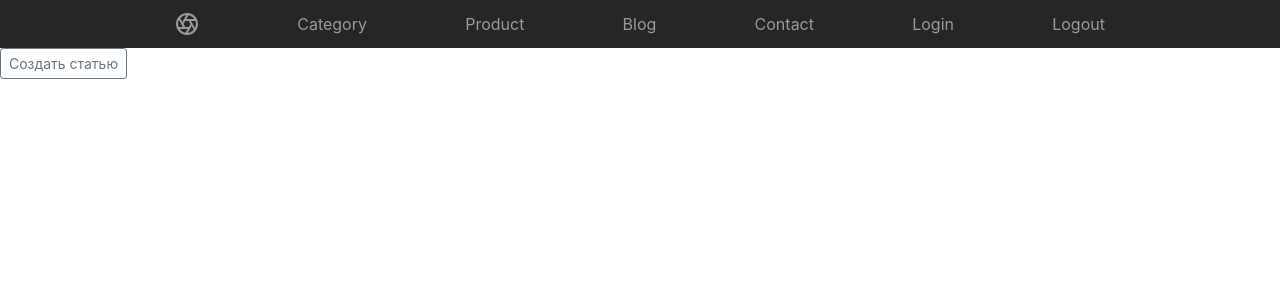
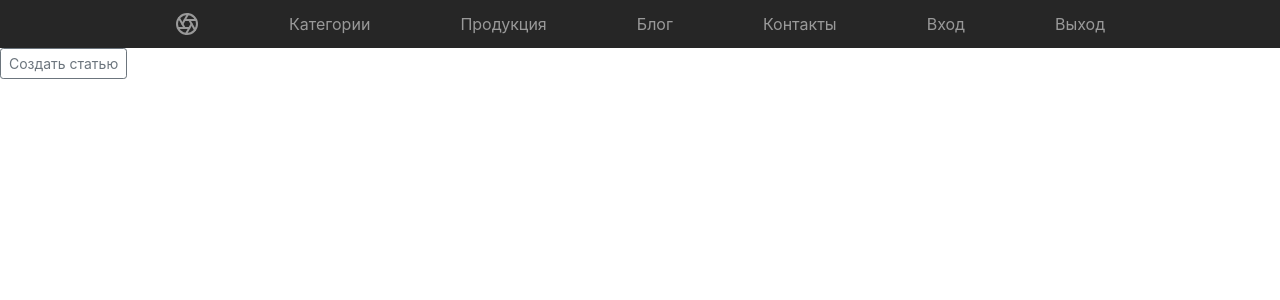
Before and after one commit to Olga-Yar/HW22, a Django app: page /blog/ in a window 1280 px wide. Shown: the top 300 px of the page. Run offline with Django 4.2, Linux system fonts and the light colour scheme; data that the repository does not hold is empty; parts of the project's set-up code (start-up, migrations or seed data) failed here and were passed over; some libraries are stand-ins or nearby versions.

Commit message:
изменение url в шаблонах

```diff
--- a/catalog/templates/catalog/base.html
+++ b/catalog/templates/catalog/base.html
@@ -27,13 +27,13 @@
         <a class="py-2" href="{% url 'catalog:home' %}">
           <svg xmlns="http://www.w3.org/2000/svg" width="24" height="24" viewBox="0 0 24 24" fill="none" stroke="currentColor" stroke-width="2" stroke-linecap="round" stroke-linejoin="round" class="d-block mx-auto"><circle cx="12" cy="12" r="10"></circle><line x1="14.31" y1="8" x2="20.05" y2="17.94"></line><line x1="9.69" y1="8" x2="21.17" y2="8"></line><line x1="7.38" y1="12" x2="13.12" y2="2.06"></line><line x1="9.69" y1="16" x2="3.95" y2="6.06"></line><line x1="14.31" y1="16" x2="2.83" y2="16"></line><line x1="16.62" y1="12" x2="10.88" y2="21.94"></line></svg>
         </a>
-        <a class="py-2 d-none d-md-inline-block" href="{% url 'catalog:category_list' %}">Category</a>
-        <a class="py-2 d-none d-md-inline-block" href="{% url 'catalog:product_list' %}">Product</a>
-        <a class="py-2 d-none d-md-inline-block" href="{% url 'catalog:blog_list' %}">Blog</a>
-        <a class="py-2 d-none d-md-inline-block" href="{% url 'catalog:contact' %}">Contact</a>
+        <a class="py-2 d-none d-md-inline-block" href="{% url 'catalog:category_list' %}">Категории</a>
+        <a class="py-2 d-none d-md-inline-block" href="{% url 'catalog:product_list' %}">Продукция</a>
+        <a class="py-2 d-none d-md-inline-block" href="{% url 'catalog:blog_list' %}">Блог</a>
+        <a class="py-2 d-none d-md-inline-block" href="{% url 'catalog:contact' %}">Контакты</a>
 
-        <a class="py-2 d-none d-md-inline-block" href="{% url 'users:login' %}">Login</a>
-        <a class="py-2 d-none d-md-inline-block" href="{% url 'users:logout' %}">Logout</a>
+        <a class="py-2 d-none d-md-inline-block" href="{% url 'users:login' %}">Вход</a>
+        <a class="py-2 d-none d-md-inline-block" href="{% url 'users:logout' %}">Выход</a>
       </div>
     </nav>
 
--- a/catalog/templates/catalog/blog_confirm_delete.html
+++ b/catalog/templates/catalog/blog_confirm_delete.html
@@ -13,7 +13,7 @@
         </form>
 
       <div class="card-footer">
-        <a href="{% url 'blog_list' %}" class="btn btn-sm btn-outline-secondary"> Назад </a>
+        <a href="{% url 'catalog:blog_list' %}" class="btn btn-sm btn-outline-secondary"> Назад </a>
       </div>
 
     </article>
--- a/catalog/templates/catalog/blog_form.html
+++ b/catalog/templates/catalog/blog_form.html
@@ -20,7 +20,7 @@
              </div>
         </div>
         <div class="card-footer">
-        <a href="{% url 'blog_item' blog.slug %}" class="btn btn-sm btn-outline-secondary"> Просмотр </a>
+        <a href="{% url 'catalog:blog_item' blog.slug %}" class="btn btn-sm btn-outline-secondary"> Просмотр </a>
       </div>
     </div>
 
--- a/catalog/templates/catalog/blog_list.html
+++ b/catalog/templates/catalog/blog_list.html
@@ -5,7 +5,7 @@
 
 <div class="row mb-2">
     <div class="col-md-11">
-      <a href="{% url 'blog_create' %}" class="btn btn-sm btn-outline-secondary">Создать статью</a>
+      <a href="{% url 'catalog:blog_create' %}" class="btn btn-sm btn-outline-secondary">Создать статью</a>
       {% for object in blog_list %}
         {% if object.is_public %}
         <div class="col p-4 d-flex flex-column position-static">
@@ -14,9 +14,9 @@
           <div class="mb-1 text-body-secondary">{{ object.date_create}}</div>
           <p class="card-text mb-4">{{object.content|linebreaks|truncatewords:20}}</p>
           <div class="btn-group">
-              <a href="{% url 'blog_item' object.slug %}" class="btn btn-sm btn-outline-secondary">Просмотр</a>
-              <a href="{% url 'blog_update' object.slug %}" class="btn btn-sm btn-outline-secondary">Изменить</a>
-              <a href="{% url 'blog_delete' object.slug %}" class="btn btn-sm btn-outline-secondary">Удалить</a>
+              <a href="{% url 'catalog:blog_item' object.slug %}" class="btn btn-sm btn-outline-secondary">Просмотр</a>
+              <a href="{% url 'catalog:blog_update' object.slug %}" class="btn btn-sm btn-outline-secondary">Изменить</a>
+              <a href="{% url 'catalog:blog_delete' object.slug %}" class="btn btn-sm btn-outline-secondary">Удалить</a>
           </div>
       </div>
       <hr>
--- a/catalog/templates/catalog/product_confirm_delete.html
+++ b/catalog/templates/catalog/product_confirm_delete.html
@@ -13,7 +13,7 @@
         </form>
 
       <div class="card-footer">
-        <a href="{% url 'product_list' %}" class="btn btn-sm btn-outline-secondary"> Назад </a>
+        <a href="{% url 'catalog:product_list' %}" class="btn btn-sm btn-outline-secondary"> Назад </a>
       </div>
 
     </article>
--- a/catalog/templates/catalog/product_form.html
+++ b/catalog/templates/catalog/product_form.html
@@ -22,7 +22,7 @@
              </div>
         </div>
         <div class="card-footer">
-        <a href="{% url 'product_list' %}" class="btn btn-sm btn-outline-secondary"> Назад </a>
+        <a href="{% url 'catalog:product_list' %}" class="btn btn-sm btn-outline-secondary"> Назад </a>
        </div>
 
 
@@ -40,7 +40,7 @@
              </div>
         </div>
         <div class="card-footer">
-        <a href="{% url 'product_list' %}" class="btn btn-sm btn-outline-secondary"> Назад </a>
+        <a href="{% url 'catalog:product_list' %}" class="btn btn-sm btn-outline-secondary"> Назад </a>
        </div>
 
     </div>
```
Also changed, not shown: catalog/templates/catalog/product_list.html (+4 -4 lines).
